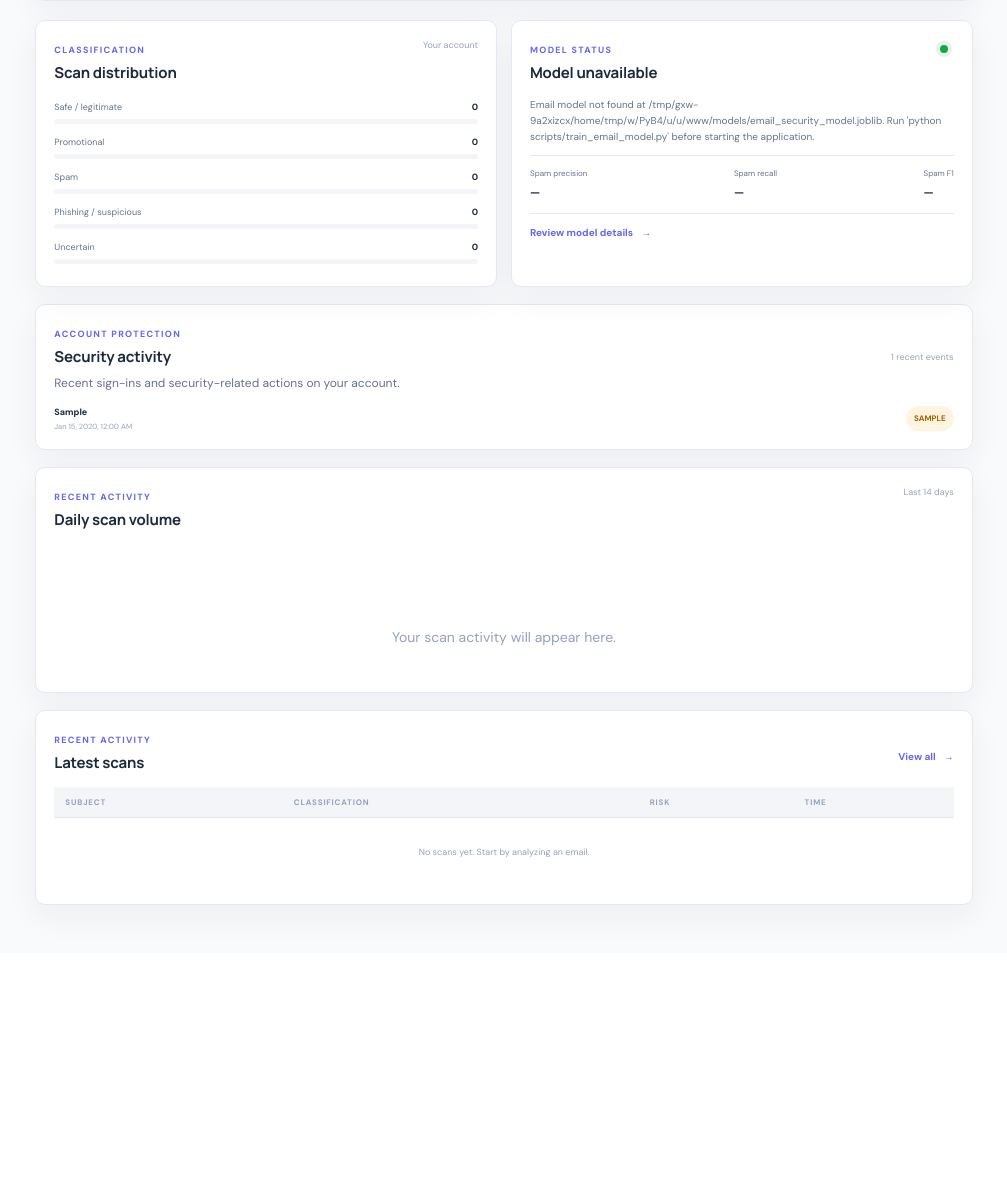
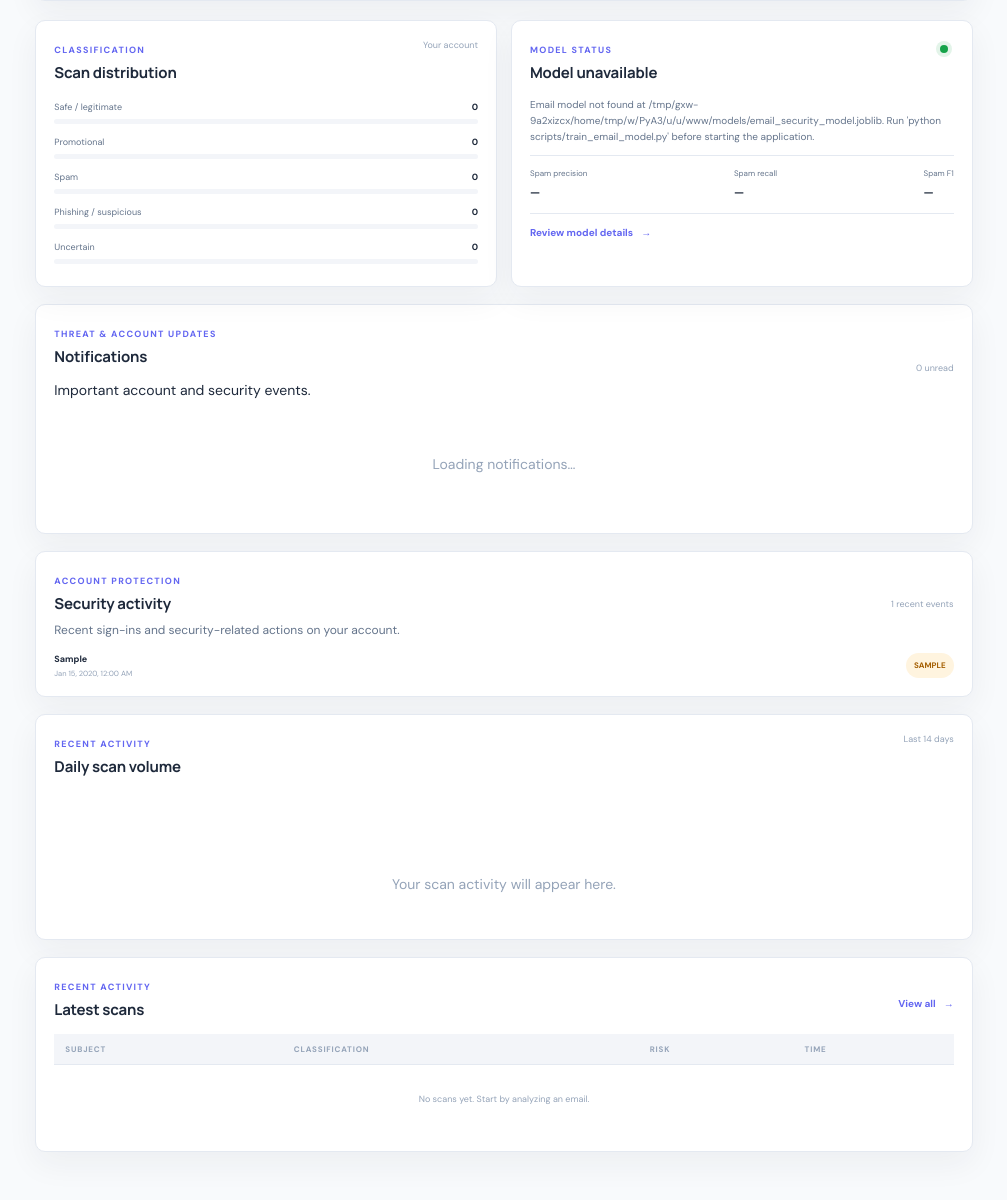
Before and after one commit to varshinickswamy-dot/Email-Spam-Detection, a Flask app: page /dashboard in a window 1280 px wide. Shown: the part 1040-2240 px from the top of the page, without its empty margins (261-1268 px from the left). Before the commit the page ends 1960 px from the top, so only its background shows below. Run offline with Flask 3, Linux system fonts and the light colour scheme; the visitor is signed in with stand-in values (Sample User, id 1); tables that the repository leaves empty hold one stand-in row (values such as "Sample post"); data that the repository does not hold is empty; some libraries are stand-ins or nearby versions.

Commit message:
Add notification centre panel

```diff
--- a/frontend/templates/dashboard.html
+++ b/frontend/templates/dashboard.html
@@ -31,6 +31,7 @@
   <article id="scan-distribution" class="surface chart-card"><div class="card-heading"><div><span class="eyebrow">CLASSIFICATION</span><h2>Scan distribution</h2></div><span class="quiet-label">Your account</span></div><div class="distribution" id="distribution"></div></article>
   <article class="surface model-summary"><div class="card-heading"><div><span class="eyebrow">MODEL STATUS</span><h2 id="model-name">Loading model…</h2></div><span class="status-pip"></span></div><p id="model-description">Email-specific model evaluation and calibration details.</p><div class="metric-row"><span>Spam precision <b id="metric-precision">—</b></span><span>Spam recall <b id="metric-recall">—</b></span><span>Spam F1 <b id="metric-f1">—</b></span></div><a class="inline-link" href="{{ url_for('about') }}">Review model details <span>→</span></a></article>
 </section>
+<section id="notifications" class="surface recent-card notification-card"><div class="card-heading"><div><span class="eyebrow">THREAT & ACCOUNT UPDATES</span><h2>Notifications</h2><p>Important account and security events.</p></div><span class="quiet-label" id="notification-count">0 unread</span></div><div id="notification-list"><p class="empty-row">Loading notifications…</p></div></section>
 <section id="security-activity" class="surface recent-card security-activity-card" aria-live="polite">
  <div class="card-heading"><div><span class="eyebrow">ACCOUNT PROTECTION</span><h2>Security activity</h2><p>Recent sign-ins and security-related actions on your account.</p></div><span class="quiet-label" id="security-event-count">Latest 50</span></div>
  <div id="security-event-list"><p class="empty-row">Loading your security activity…</p></div>
```
